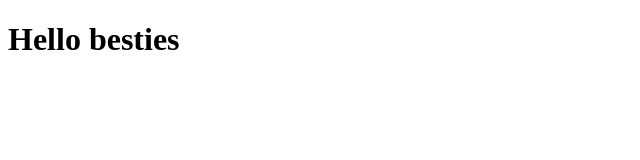
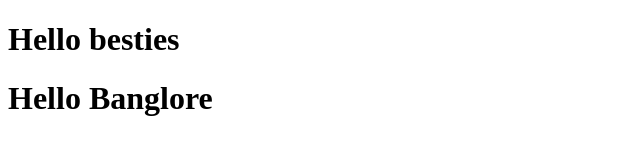
Before and after one commit to Niravdigitalks0310/mussu_n_nirav, a plain HTML site: page index.html in a window 1280 px wide. Shown: the whole page, without its empty margins (0-640 px from the left). Drawn offline with Linux system fonts and the light colour scheme.

Commit message:
banglore added

```diff
--- a/index.html
+++ b/index.html
@@ -7,5 +7,6 @@
 </head>
 <body>
     <h1>Hello besties</h1>
+    <h1>Hello Banglore</h1>
 </body>
 </html>
```
